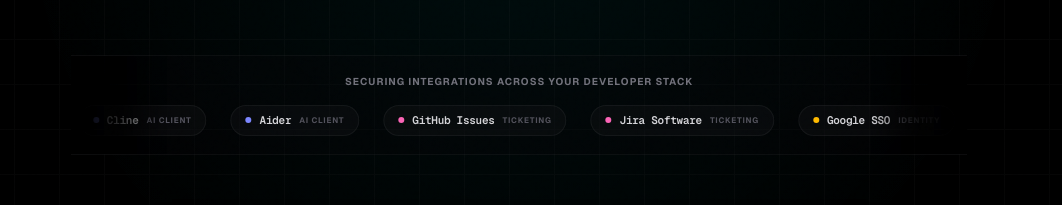
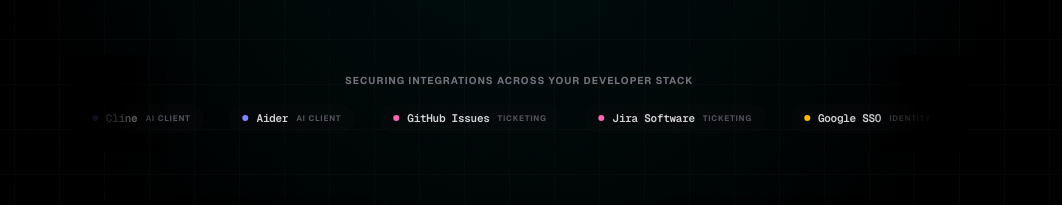
Before and after one commit to mirror-labs-X/codeGate.app, a Next.js app: page / in a window 1280 px wide. Shown: the part 546-751 px from the top of the page, without its empty margins (121-1183 px from the left). Built offline with nearby package versions, Linux system fonts and the light colour scheme.

Commit message:
remove borders and background wrapper from integrations section

```diff
--- a/app/components/Hero.tsx
+++ b/app/components/Hero.tsx
@@ -321,12 +321,11 @@
           </MagneticButton>
         </motion.div>
 
-        {/* Integrations/Ecosystem Marquee */}
         <motion.div
           initial={{ opacity: 0 }}
           animate={{ opacity: 1 }}
           transition={{ duration: 1.5, delay: 0.4 }}
-          className="w-full max-w-4xl overflow-hidden py-4.5 relative mb-16 border-y border-white/[0.04] bg-zinc-950/20"
+          className="w-full max-w-4xl overflow-hidden py-4.5 relative mb-16"
         >
           {/* Left & Right gradient masks for smooth fade */}
           <div className="absolute inset-y-0 left-0 w-24 bg-gradient-to-r from-black via-black/80 to-transparent z-10 pointer-events-none" />
@@ -340,7 +339,7 @@
             {[...INTEGRATIONS, ...INTEGRATIONS].map((item, idx) => (
               <div
                 key={idx}
-                className="inline-flex items-center gap-2 px-3.5 py-1.5 rounded-full bg-zinc-900/30 border border-white/[0.05] hover:border-cyan-500/25 transition-colors duration-300 group"
+                className="inline-flex items-center gap-2 px-3.5 py-1.5 rounded-full bg-zinc-900/15 hover:bg-zinc-900/35 transition-all duration-300 group"
               >
                 <span className={`w-1.5 h-1.5 rounded-full ${
                   item.type.includes("IDE") ? "bg-cyan-400" :
```
